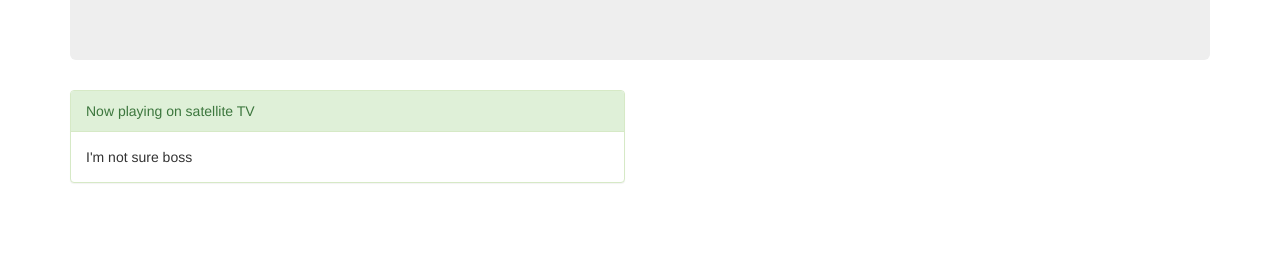
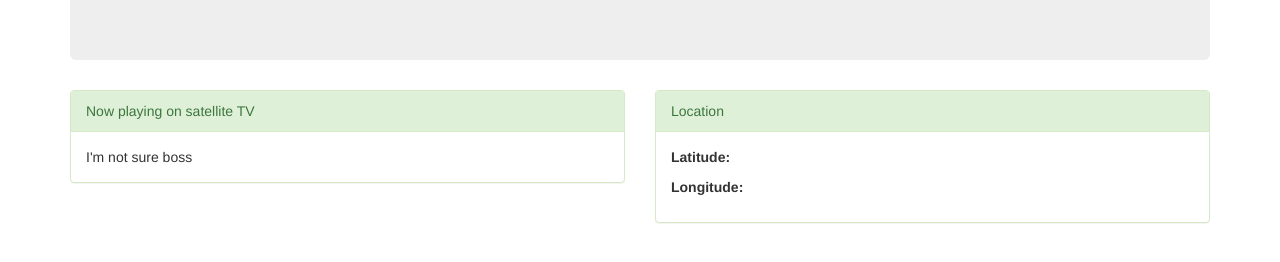
Before and after one commit to matiboy/learning-javascript-promises, a plain HTML site: page index.html in a window 1280 px wide. Shown: the part 180-442 px from the top of the page. Drawn offline with nearby package versions, Linux system fonts and the light colour scheme; some packages are replaced by stand-ins of ours; no server answers; a script that the page names is missing.

Commit message:
Ready for Location widget

```diff
--- a/app.js
+++ b/app.js
@@ -5,4 +5,6 @@ angular.module('SmashBoard', []).controller('TvController', function($scope, $ht
   ajaxPromise.then(function weGotData(response) {
     $scope.channels = response.data.events;
   });
+}).controller('LocationController', function() {
+
 });
--- a/index.html
+++ b/index.html
@@ -33,7 +33,19 @@
             </div>
           </div>
         </div>
-        <div class="col-xs-6"></div>
+        <div class="col-xs-6">
+          <div class="panel panel-success" ng-controller="LocationController">
+            <div class="panel-heading">Location</div>
+            <div class="panel-body">
+              <p>
+                <b>Latitude:</b> <span ng-bind="coordinates.latitude">
+              </p>
+              <p>
+                <b>Longitude:</b> <span ng-bind="coordinates.longitude">
+              </p>
+            </div>
+          </div>
+        </div>
       </div>
     </div>
   </body>
```
